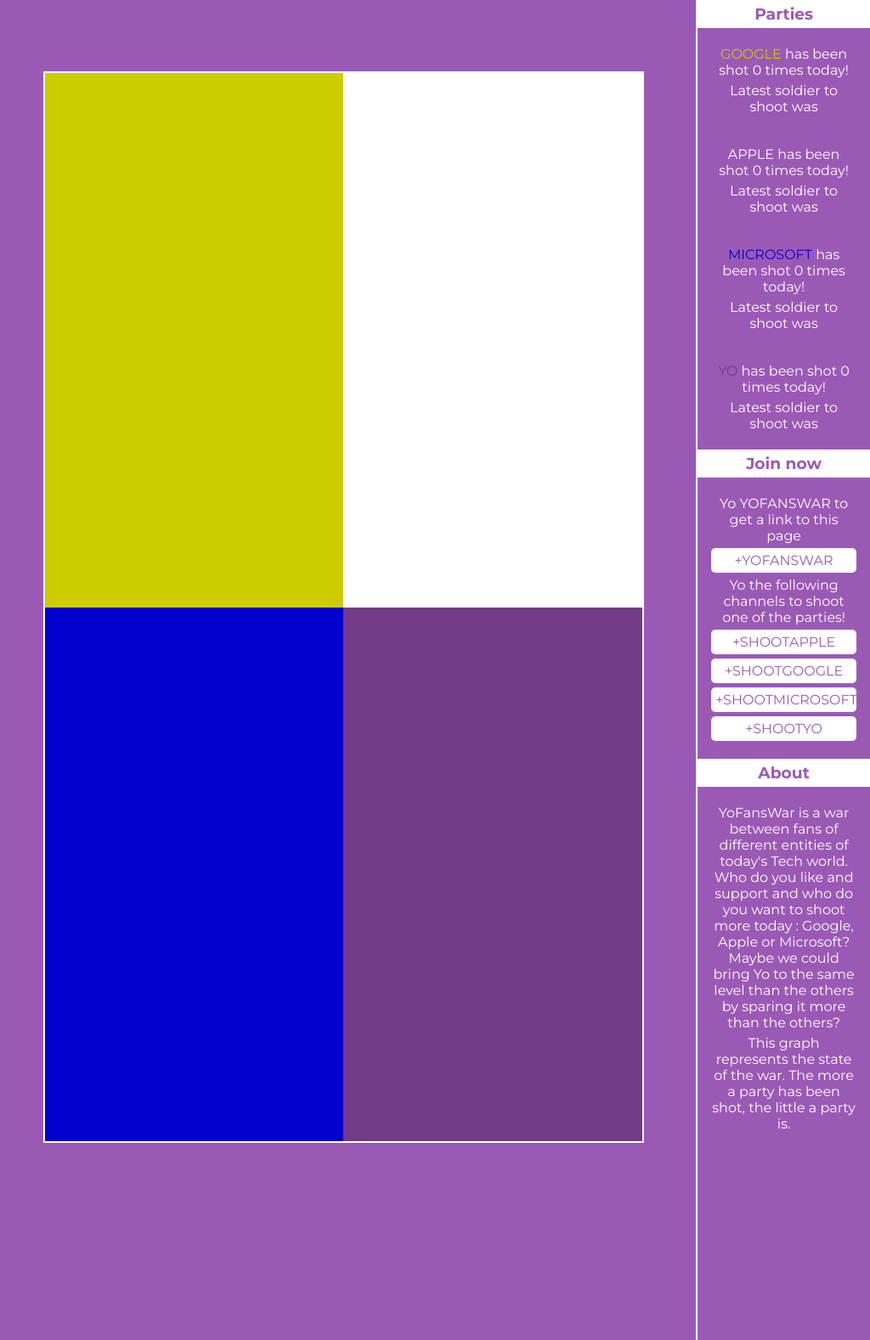
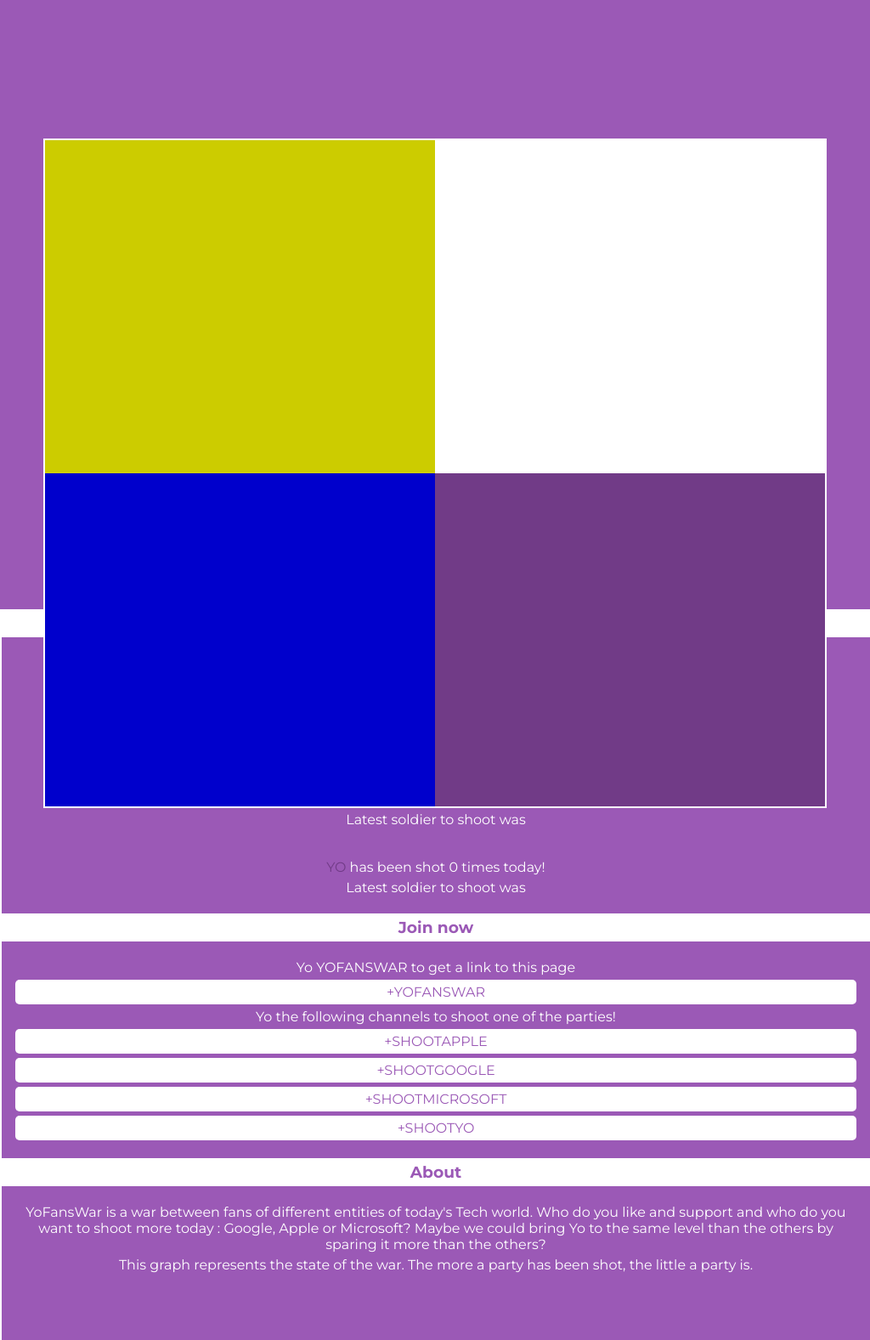
Before and after one commit to adrienthiery/YoFansWar, a PHP site: page / in a window 1024 px wide. Shown: the whole page at 85% size. Run offline with PHP 8.4, Linux system fonts and the light colour scheme; some libraries are stand-ins or nearby versions.

Commit message:
Added mobile css modif

```diff
--- a/index.php
+++ b/index.php
@@ -82,7 +82,7 @@
   m=s.getElementsByTagName(o)[0];a.async=1;a.src=g;m.parentNode.insertBefore(a,m)
   })(window,document,'script','//www.google-analytics.com/analytics.js','ga');
 
-  ga('create', '', 'auto');
+  ga('create', 'UA-56757965-2', 'auto');
   ga('require', 'displayfeatures');
   ga('send', 'pageview');
 
--- a/style.css
+++ b/style.css
@@ -20,6 +20,7 @@ body {
 	margin-top: 5px;
 }
 
+@media screen and (min-width: 1024px) {
 #recent {
 	float: right;
 	width: 20%;
@@ -28,13 +29,28 @@ body {
 	vertical-align: top;
 	border-left: solid 2px white;
 }
+#battle-ground {
+	width: 69%;
+	height: 80%;
+}
+}
+@media screen and (max-width: 1024px) {
+#recent {
+	width: 100%;
+	margin-top: 70%;
+	border-left: solid 2px white;
+}
+#battle-ground {
+	width: 90%;
+	height: 50%;
+}
+
+}
 
 #battle-ground {
 	position: absolute;
-	top: 5%;
+	top: 10%;
 	left: 5%;
-	height: 80%;
-	width: 69%;
 	border: solid 2px white;
 }
 
```
